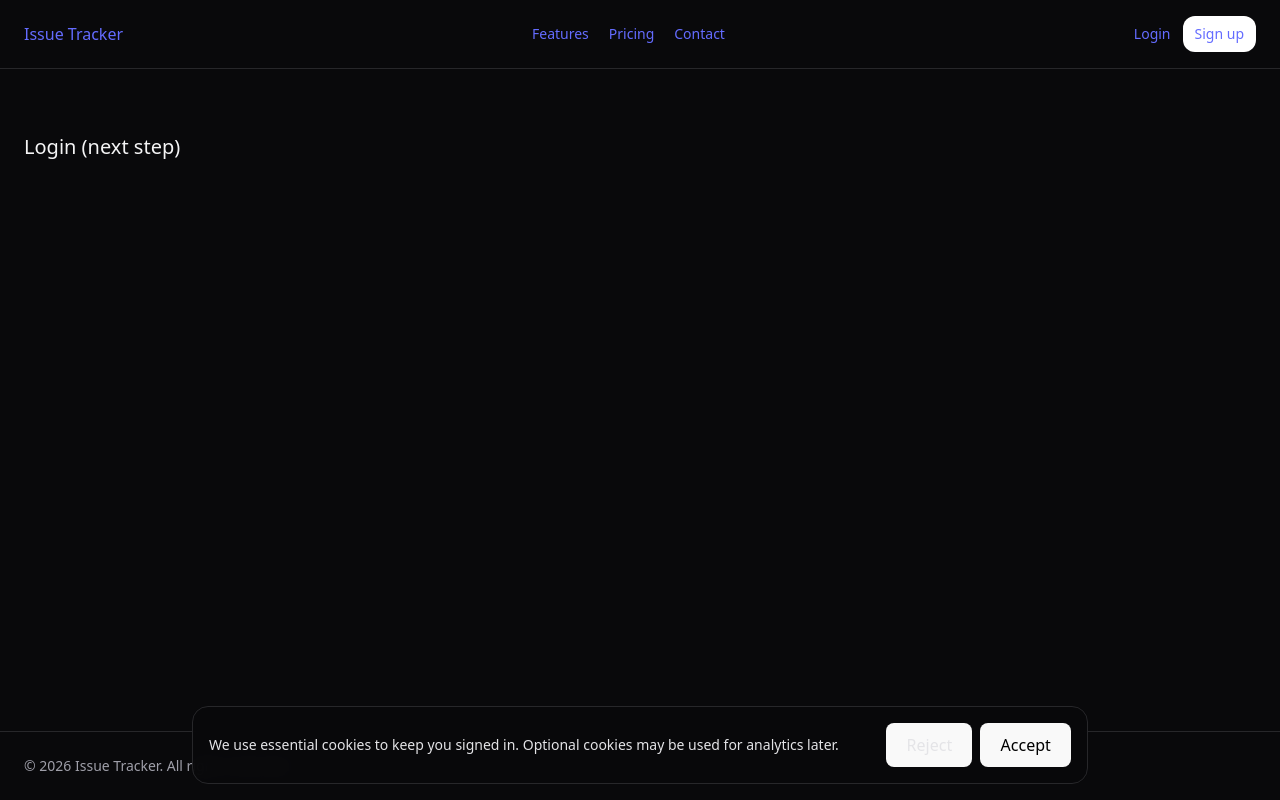
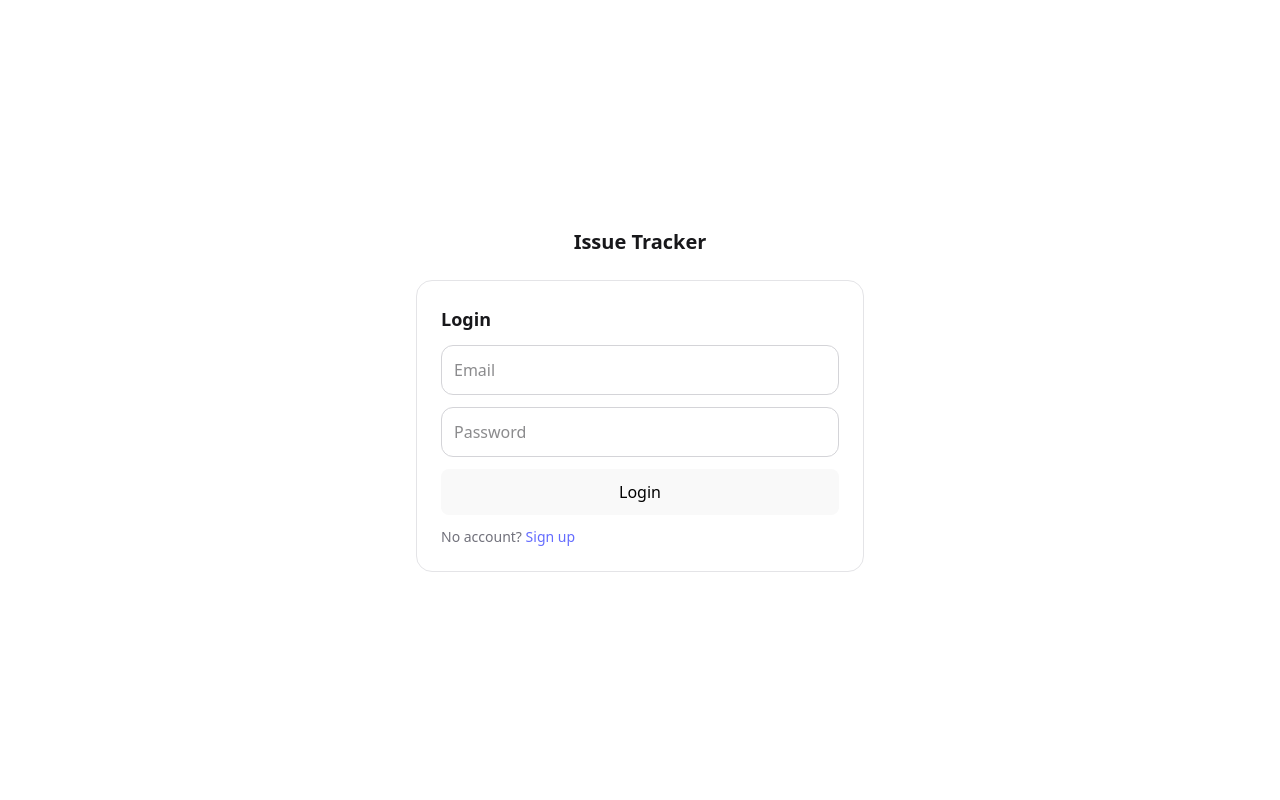
Before and after one commit to MalithGihan/issue-tracker, a React (Vite) app in the folder client/: page /login in a window 1280 px wide. Built offline with nearby package versions, Linux system fonts and the light colour scheme.

Commit message:
feat: Implement login and sign up pages and hooks

```diff
--- a/client/src/app/baseApi.ts
+++ b/client/src/app/baseApi.ts
@@ -8,7 +8,7 @@ const rawBaseQuery = fetchBaseQuery({
 const baseQuery: typeof rawBaseQuery = async (args, api, extraOptions) => {
   const result = await rawBaseQuery(args, api, extraOptions);
 
-  // If access expired -> refresh once -> retry original request
+  // Try refresh once if unauthorized
   if (result.error && result.error.status === 401) {
     await rawBaseQuery({ url: "/auth/refresh", method: "POST" }, api, extraOptions);
     return rawBaseQuery(args, api, extraOptions);
--- a/client/src/app/store.ts
+++ b/client/src/app/store.ts
@@ -5,7 +5,7 @@ export const store = configureStore({
   reducer: {
     [baseApi.reducerPath]: baseApi.reducer,
   },
-  middleware: (getDefault) => getDefault().concat(baseApi.middleware),
+  middleware: (gDM) => gDM().concat(baseApi.middleware),
 });
 
 export type RootState = ReturnType<typeof store.getState>;
--- a/client/src/components/Topbar.tsx
+++ b/client/src/components/Topbar.tsx
@@ -1,18 +1,37 @@
+import { useNavigate } from "react-router-dom";
+import { useLogoutMutation } from "../features/auth/authApi";
 import { useTheme } from "../theme/ThemeProvider";
 
 export default function Topbar() {
+  const nav = useNavigate();
   const { theme, toggle } = useTheme();
+  const [logout, { isLoading }] = useLogoutMutation();
+
+  async function onLogout() {
+    await logout();
+    nav("/", { replace: true });
+  }
 
   return (
     <div className="border-b border-zinc-200 dark:border-zinc-800 px-4 py-3 flex items-center justify-between">
       <div className="text-sm font-medium">Dashboard</div>
 
-      <button
-        onClick={toggle}
-        className="text-sm rounded-xl border border-zinc-300 dark:border-zinc-700 px-3 py-2 hover:bg-zinc-100 dark:hover:bg-zinc-900"
-      >
-        {theme === "dark" ? "Light mode" : "Dark mode"}
-      </button>
+      <div className="flex items-center gap-2">
+        <button
+          onClick={toggle}
+          className="text-sm rounded-xl border border-zinc-300 dark:border-zinc-700 px-3 py-2 hover:bg-zinc-100 dark:hover:bg-zinc-900"
+        >
+          {theme === "dark" ? "Light" : "Dark"}
+        </button>
+
+        <button
+          onClick={onLogout}
+          disabled={isLoading}
+          className="text-sm rounded-xl border border-zinc-300 dark:border-zinc-700 px-3 py-2 hover:bg-zinc-100 dark:hover:bg-zinc-900"
+        >
+          Logout
+        </button>
+      </div>
     </div>
   );
 }
--- /dev/null
+++ b/client/src/layouts/AuthLayout.tsx
@@ -0,0 +1,14 @@
+import { Outlet } from "react-router-dom";
+
+export default function AuthLayout() {
+  return (
+    <div className="min-h-screen bg-white text-zinc-900 dark:bg-zinc-950 dark:text-zinc-100 flex items-center justify-center p-6">
+      <div className="w-full max-w-md">
+        <div className="mb-6 text-center text-xl font-semibold">Issue Tracker</div>
+        <div className="rounded-2xl border border-zinc-200 dark:border-zinc-800 bg-white dark:bg-zinc-900 p-6">
+          <Outlet />
+        </div>
+      </div>
+    </div>
+  );
+}
--- /dev/null
+++ b/client/src/pages/auth/LoginPage.tsx
@@ -0,0 +1,57 @@
+import { useState } from "react";
+import { Link, useNavigate } from "react-router-dom";
+import { useLoginMutation } from "../../features/auth/authApi";
+
+export default function LoginPage() {
+  const nav = useNavigate();
+  const [login, { isLoading }] = useLoginMutation();
+
+  const [email, setEmail] = useState("");
+  const [password, setPassword] = useState("");
+
+  async function onSubmit(e: React.FormEvent) {
+    e.preventDefault();
+
+    const r = await login({ email, password });
+    if ("error" in r) return alert("Login failed");
+
+    nav("/app", { replace: true });
+  }
+
+  return (
+    <form onSubmit={onSubmit} className="space-y-3">
+      <div className="text-lg font-semibold">Login</div>
+
+      <input
+        className="w-full rounded-xl border border-zinc-300 dark:border-zinc-800 bg-white dark:bg-zinc-950 p-3"
+        placeholder="Email"
+        value={email}
+        onChange={(e) => setEmail(e.target.value)}
+        autoComplete="email"
+      />
+
+      <input
+        className="w-full rounded-xl border border-zinc-300 dark:border-zinc-800 bg-white dark:bg-zinc-950 p-3"
+        placeholder="Password"
+        type="password"
+        value={password}
+        onChange={(e) => setPassword(e.target.value)}
+        autoComplete="current-password"
+      />
+
+      <button
+        disabled={isLoading}
+        className="w-full rounded-xl bg-white text-black p-3"
+      >
+        {isLoading ? "Loading..." : "Login"}
+      </button>
+
+      <div className="text-sm text-zinc-500 dark:text-zinc-400">
+        No account?{" "}
+        <Link className="text-black dark:text-white underline" to="/register">
+          Sign up
+        </Link>
+      </div>
+    </form>
+  );
+}
--- /dev/null
+++ b/client/src/pages/auth/RegisterPage.tsx
@@ -0,0 +1,58 @@
+import { useState } from "react";
+import { Link, useNavigate } from "react-router-dom";
+import { useRegisterMutation } from "../../features/auth/authApi";
+
+export default function RegisterPage() {
+  const nav = useNavigate();
+  const [register, { isLoading }] = useRegisterMutation();
+
+  const [email, setEmail] = useState("");
+  const [password, setPassword] = useState("");
+
+  async function onSubmit(e: React.FormEvent) {
+    e.preventDefault();
+
+    const r = await register({ email, password });
+    if ("error" in r) return alert("Register failed");
+
+    // after register, go to dashboard
+    nav("/app", { replace: true });
+  }
+
+  return (
+    <form onSubmit={onSubmit} className="space-y-3">
+      <div className="text-lg font-semibold">Create account</div>
+
+      <input
+        className="w-full rounded-xl border border-zinc-300 dark:border-zinc-800 bg-white dark:bg-zinc-950 p-3"
+        placeholder="Email"
+        value={email}
+        onChange={(e) => setEmail(e.target.value)}
+        autoComplete="email"
+      />
+
+      <input
+        className="w-full rounded-xl border border-zinc-300 dark:border-zinc-800 bg-white dark:bg-zinc-950 p-3"
+        placeholder="Password (min 8 chars)"
+        type="password"
+        value={password}
+        onChange={(e) => setPassword(e.target.value)}
+        autoComplete="new-password"
+      />
+
+      <button
+        disabled={isLoading}
+        className="w-full rounded-xl bg-black text-white dark:bg-white dark:text-black p-3"
+      >
+        {isLoading ? "Loading..." : "Sign up"}
+      </button>
+
+      <div className="text-sm text-zinc-500 dark:text-zinc-400">
+        Already have an account?{" "}
+        <Link className="text-black dark:text-white underline" to="/login">
+          Login
+        </Link>
+      </div>
+    </form>
+  );
+}
--- a/client/vite.config.ts
+++ b/client/vite.config.ts
@@ -7,8 +7,14 @@ export default defineConfig({
   plugins: [react(), tailwindcss()],
   server: {
     proxy: {
-      "/api": "http://localhost:4000",
-      "/metrics": "http://localhost:4000",
+    "/api": {
+      target: "http://127.0.0.1:4000",
+      changeOrigin: true,
+    },
+    "/metrics": {
+      target: "http://127.0.0.1:4000",
+      changeOrigin: true,
     },
   },
+  },
 })
```
Also changed, not shown: client/src/app/router.tsx (+10 -5 lines), client/src/main.tsx (+4 -7 lines).
